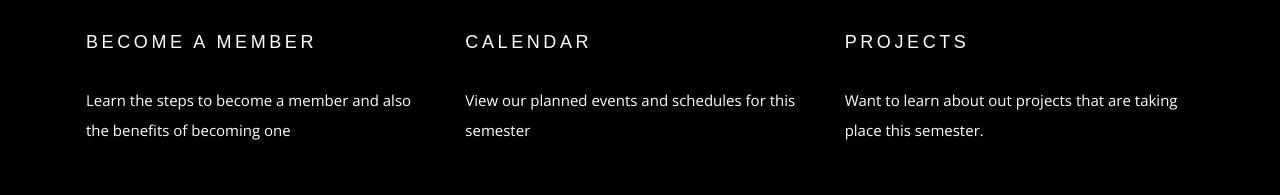
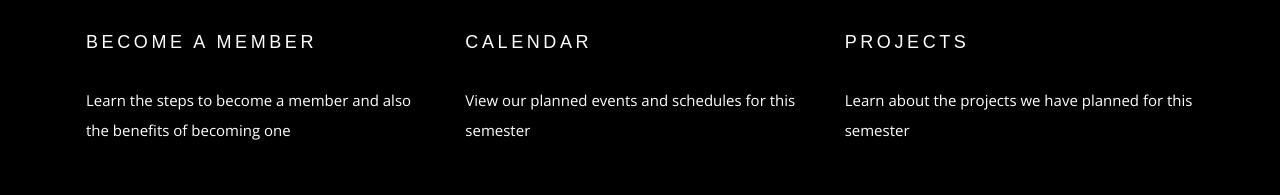
Before and after one commit to rdunning75/web-2018-19, a plain HTML site: page index.html in a window 1280 px wide. Shown: the part 1200-1395 px from the top of the page. Drawn offline with nearby package versions, Linux system fonts and the light colour scheme; a script that the page names is missing.

Commit message:
Minute changes

```diff
--- a/index.html
+++ b/index.html
@@ -318,7 +318,7 @@ hr {
 							<img src="homepageimages/code.png" alt="" style="width: 70px; height: 75px; padding-top: 10px">
 						</div>
 						<h3>Projects</h3>
-						<p>Want to learn about out projects that are taking place this semester.</p>
+						<p>Learn about the projects we have planned for this semester</p>
 						<div class="button discover_button">
 							<a href="#" class="d-flex flex-row align-items-center justify-content-center">Projects<img src="images/arrow_right.svg" alt=""></a>
 						</div>
```
Also changed, not shown: services.html (line endings or trailing spaces).
